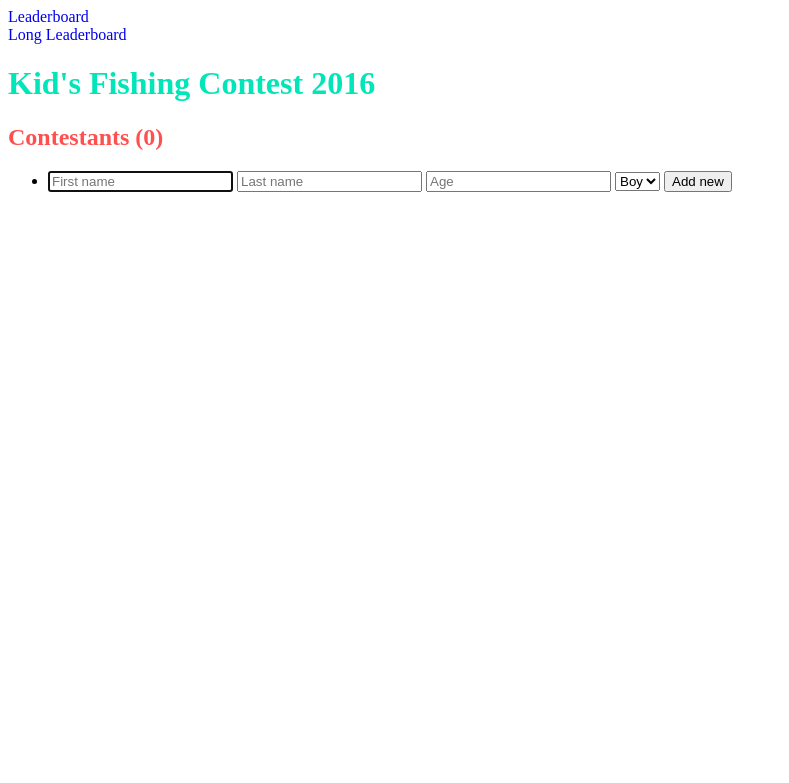
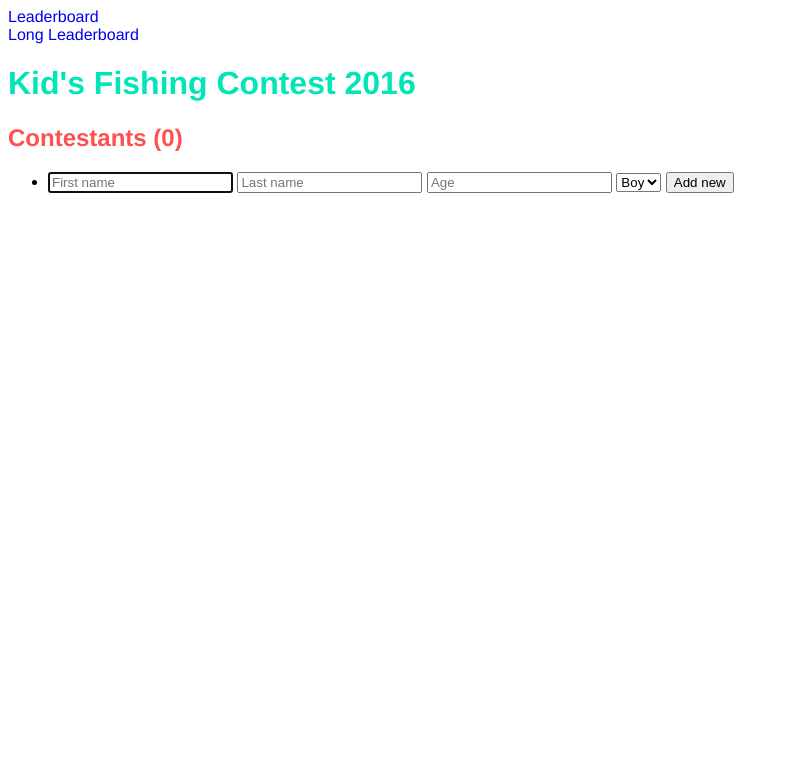
Before and after one commit to calebmauer/fishing-contest, a Django app: page /fishingcontest/ in a window 1280 px wide. Shown: the top 783 px of the page, without its empty margins (0-789 px from the left). Run offline with Django 3.2, Linux system fonts and the light colour scheme; data that the repository does not hold is empty.

Commit message:
Change main page font and hide rankings for contestants with no fish

```diff
--- a/Contest-Site/fishingcontest/static/main.css
+++ b/Contest-Site/fishingcontest/static/main.css
@@ -1,3 +1,7 @@
+body {
+	font-family: Helvetica;
+}
+
 h1 {
 	color: #00e6b8;
 	text-decoration: none;
```
Also changed, not shown: Contest-Site/fishingcontest/views.py (+4 -4 lines).
